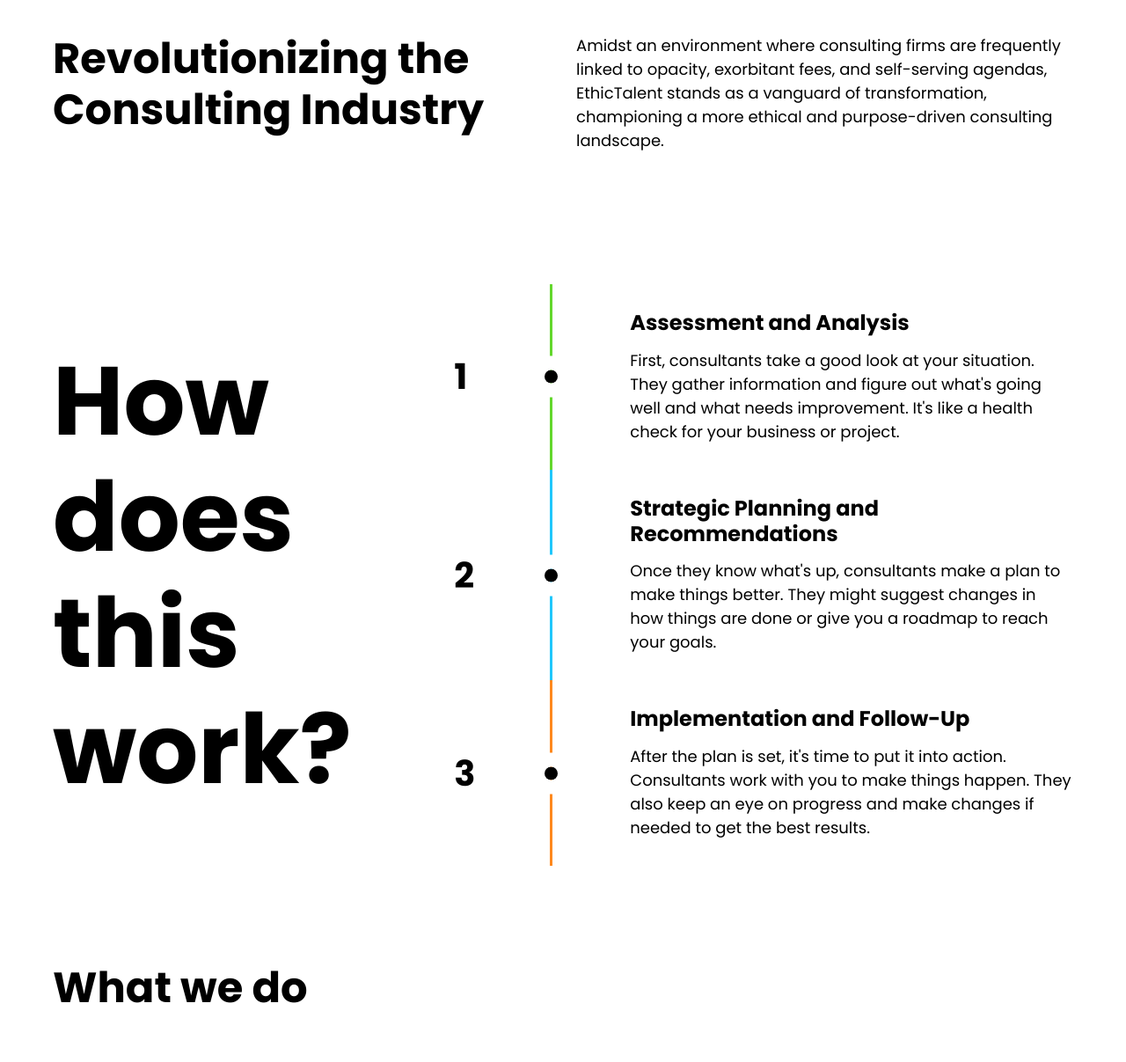
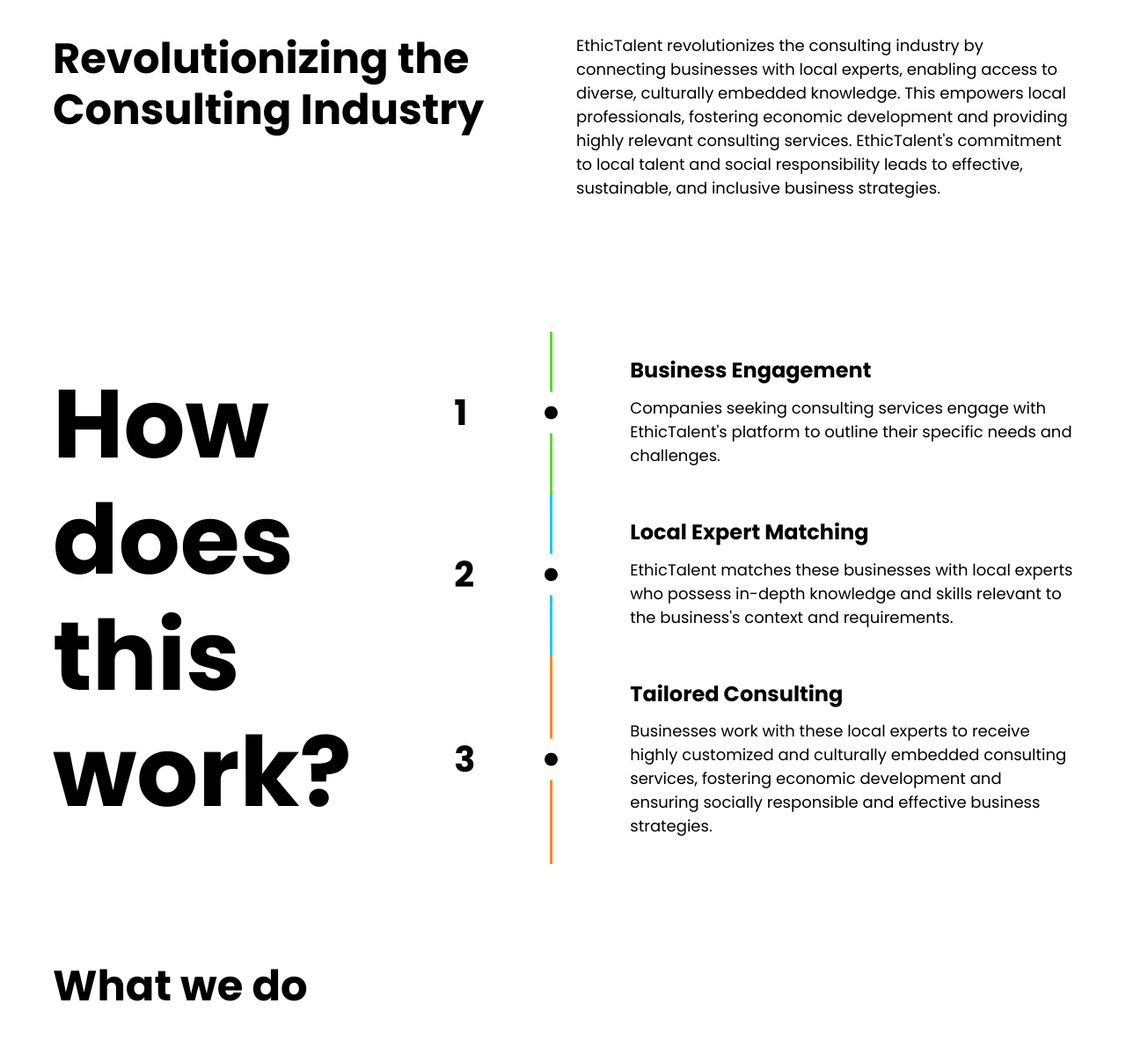
Before and after one commit to pinguin007/ethictalent-website, a plain HTML site: page consulting.html in a window 1280 px wide. Shown: the part 802-2009 px from the top of the page at 88% size. Drawn offline with nearby package versions, Linux system fonts and the light colour scheme.

Commit message:
Update consulting.html content
problem/solution section changed. Header content change

```diff
--- a/consulting.html
+++ b/consulting.html
@@ -234,7 +234,7 @@
             <div class="hero__inner-container active">
               <h1 class="_lg">
                 What do you need?<br />
-                We have the talent
+                We have the expertise
               </h1>
             </div>
           </div>
@@ -251,10 +251,10 @@
             <div class="info__inner-row">
               <h2>Revolutionizing the Consulting Industry</h2>
               <p>
-                Amidst an environment where consulting firms are frequently
-                linked to opacity, exorbitant fees, and self-serving agendas,
-                EthicTalent stands as a vanguard of transformation, championing
-                a more ethical and purpose-driven consulting landscape.
+                EthicTalent revolutionizes the consulting industry by connecting businesses with local experts, enabling
+                access to diverse, culturally embedded knowledge. This empowers local professionals, fostering
+                economic development and providing highly relevant consulting services. EthicTalent's commitment to
+                local talent and social responsibility leads to effective, sustainable, and inclusive business strategies.
               </p>
             </div>
           </div>
@@ -279,12 +279,10 @@
                     </div>
                   </div>
                   <div class="scrollProgres__item-body">
-                    <h5>Assessment and Analysis</h5>
+                    <h5>Business Engagement</h5>
                     <p>
-                      First, consultants take a good look at your situation.
-                      They gather information and figure out what's going well
-                      and what needs improvement. It's like a health check for
-                      your business or project.
+                      Companies seeking consulting services engage with EthicTalent's platform to
+                      outline their specific needs and challenges.
                     </p>
                   </div>
                 </div>
@@ -299,11 +297,10 @@
                     </div>
                   </div>
                   <div class="scrollProgres__item-body">
-                    <h5>Strategic Planning and Recommendations</h5>
+                    <h5>Local Expert Matching</h5>
                     <p>
-                      Once they know what's up, consultants make a plan to make
-                      things better. They might suggest changes in how things
-                      are done or give you a roadmap to reach your goals.
+                      EthicTalent matches these businesses with local experts who possess in-depth
+                      knowledge and skills relevant to the business's context and requirements.
                     </p>
                   </div>
                 </div>
@@ -318,12 +315,11 @@
                     </div>
                   </div>
                   <div class="scrollProgres__item-body">
-                    <h5>Implementation and Follow-Up</h5>
+                    <h5>Tailored Consulting</h5>
                     <p>
-                      After the plan is set, it's time to put it into action.
-                      Consultants work with you to make things happen. They also
-                      keep an eye on progress and make changes if needed to get
-                      the best results.
+                      Businesses work with these local experts to receive highly customized and
+                      culturally embedded consulting services, fostering economic development and ensuring socially
+                      responsible and effective business strategies.
                     </p>
                   </div>
                 </div>
@@ -383,22 +379,19 @@
             <div class="info__inner-row">
               <h2>Problem</h2>
               <p>
-                Regardless of their time or capital investments, businesses
-                often face challenges in recruiting, developing, and retaining
-                the right talent. Similarly, individuals, regardless of their
-                work ethic or skill set, may encounter difficulties in crafting
-                careers that unlock their full potential.
+                Many businesses struggle to access relevant and culturally embedded consulting services, hindering
+                their ability to address specific needs and challenges effectively.
               </p>
             </div>
             <div class="info__inner-row">
               <h2>Solution</h2>
               <p>
-                Individuals presented with the right opportunity at the
-                appropriate company, coupled with a well-crafted development
-                plan, can overcome obstacles and attain exceptional performance.
-                Through our emphasis on people and a deep understanding of our
-                clients' requirements, we create tailored solutions driven by
-                talent.
+                Our approach provides businesses with a unique competitive advantage by tapping into diverse,
+                culturally embedded knowledge and empowering local professionals. We bridge the gap between
+                missed economic development opportunities and your business aspirations, delivering tailor-made,
+                relevant solutions.
+
+                Join us on this transformative journey toward business excellence and a brighter future.
               </p>
             </div>
           </div>
```
